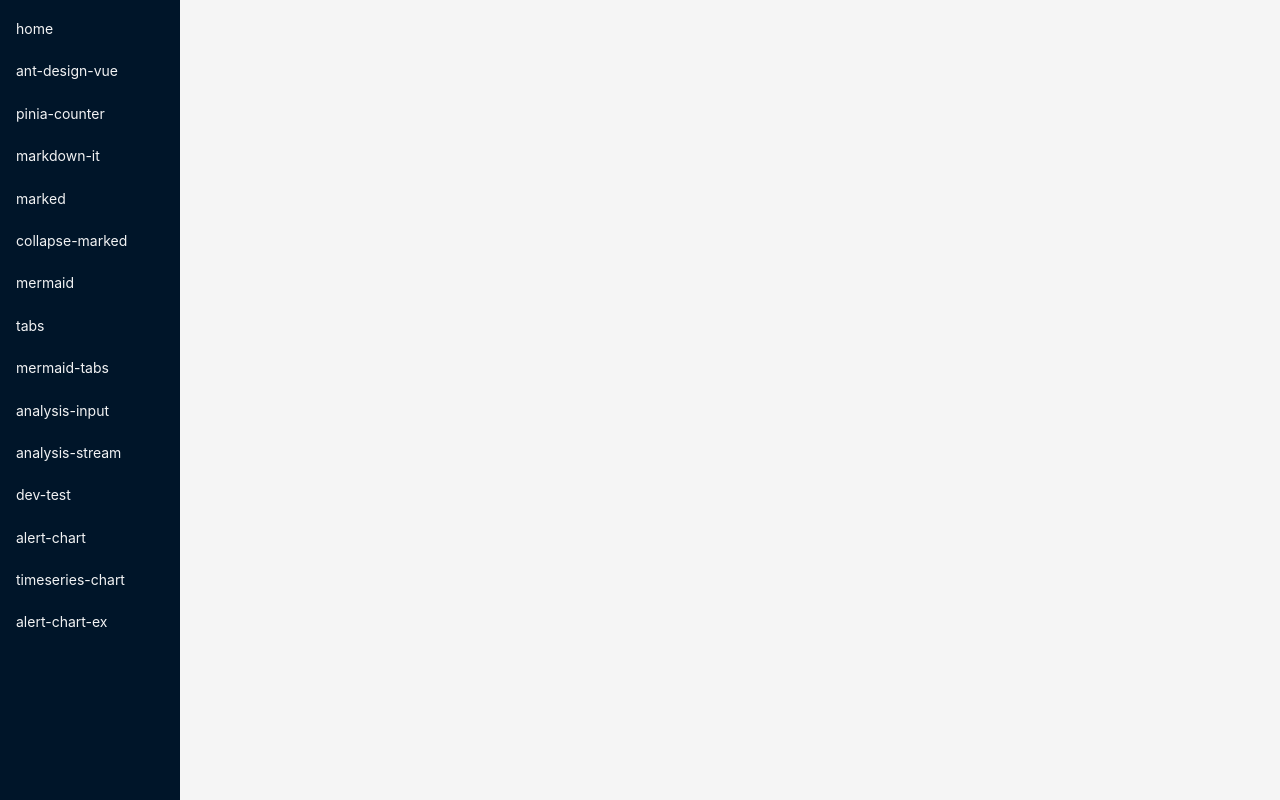
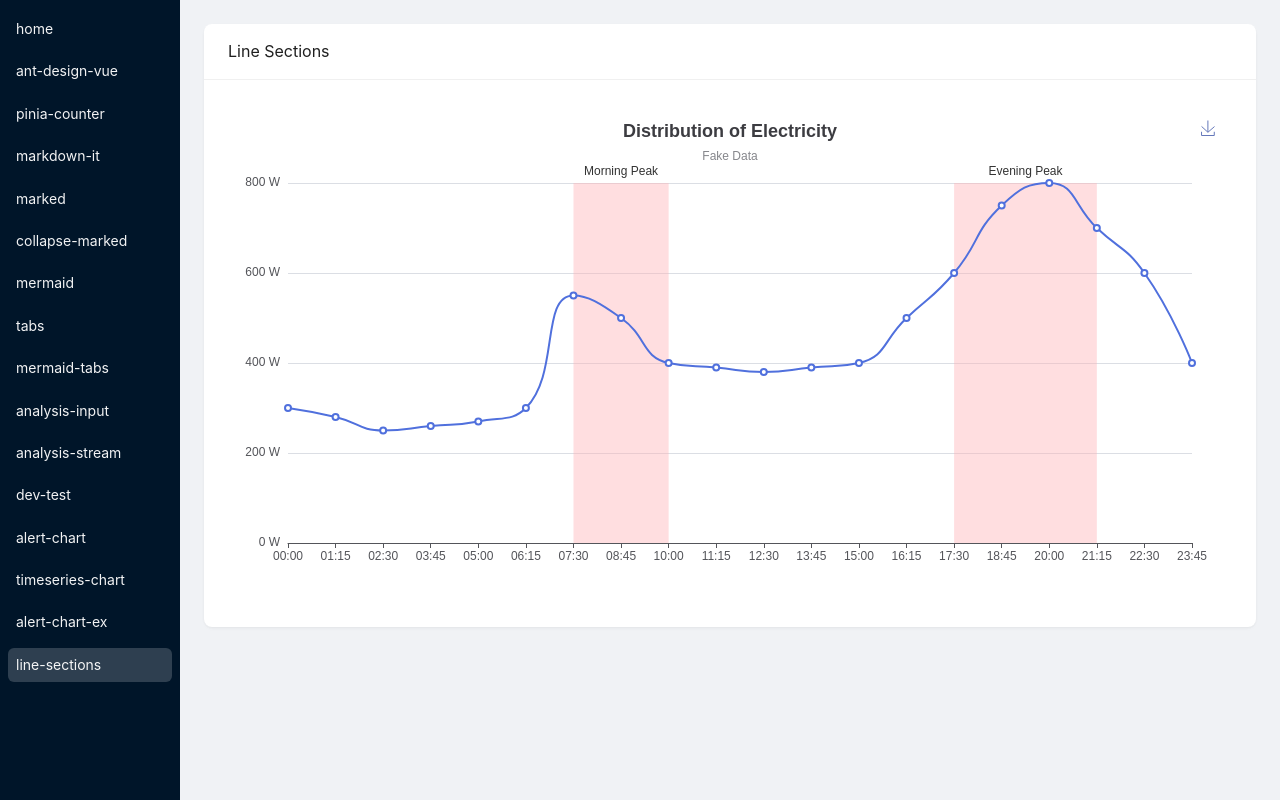
Before and after one commit to yokewang/vue3-ant-learn, a Vue app: page /line-sections in a window 1280 px wide. Built offline with nearby package versions, Linux system fonts and the light colour scheme.

Commit message:
feat: add line sections view

```diff
--- a/src/router/index.js
+++ b/src/router/index.js
@@ -14,6 +14,7 @@
 import AlertChartView from '../views/AlertChartView.vue'
 import TimeSeriesChartView from '../views/TimeSeriesChartView.vue'
 import AlertChartExView from '../views/AlertChartExView.vue'
+import LineSectionView from '../views/LineSectionView.vue'
 
 const router = createRouter({
   history: createWebHistory(import.meta.env.BASE_URL),
@@ -93,6 +94,11 @@
       name: 'alert-chart-ex',
       component: AlertChartExView,
     },
+    {
+      path: '/line-sections',
+      name: 'line-sections',
+      component: LineSectionView,
+    },
   ],
 })
 
--- /dev/null
+++ b/src/views/LineSectionView.vue
@@ -0,0 +1,144 @@
+<script setup>
+import { ref } from 'vue'
+import { use } from 'echarts/core'
+import { CanvasRenderer } from 'echarts/renderers'
+import { LineChart } from 'echarts/charts'
+import { GridComponent, TooltipComponent, ToolboxComponent, TitleComponent, MarkAreaComponent } from 'echarts/components'
+import VChart from 'vue-echarts'
+
+use([
+  CanvasRenderer,
+  LineChart,
+  GridComponent,
+  TooltipComponent,
+  ToolboxComponent,
+  TitleComponent,
+  MarkAreaComponent,
+])
+
+const chartOption = ref({
+  title: {
+    text: 'Distribution of Electricity',
+    subtext: 'Fake Data',
+  },
+  tooltip: {
+    trigger: 'axis',
+    axisPointer: {
+      type: 'cross',
+    },
+  },
+  toolbox: {
+    show: true,
+    feature: {
+      saveAsImage: {},
+    },
+  },
+  grid: {
+    left: '60px',
+    right: '40px',
+    top: '80px',
+    bottom: '60px',
+  },
+  xAxis: {
+    type: 'category',
+    boundaryGap: false,
+    data: [
+      '00:00',
+      '01:15',
+      '02:30',
+      '03:45',
+      '05:00',
+      '06:15',
+      '07:30',
+      '08:45',
+      '10:00',
+      '11:15',
+      '12:30',
+      '13:45',
+      '15:00',
+      '16:15',
+      '17:30',
+      '18:45',
+      '20:00',
+      '21:15',
+      '22:30',
+      '23:45',
+    ],
+  },
+  yAxis: {
+    type: 'value',
+    axisLabel: {
+      formatter: '{value} W',
+    },
+    axisPointer: {
+      snap: true,
+    },
+  },
+  series: [
+    {
+      name: 'Electricity',
+      type: 'line',
+      smooth: true,
+      data: [
+        300, 280, 250, 260, 270, 300, 550, 500, 400, 390, 380, 390, 400, 500,
+        600, 750, 800, 700, 600, 400,
+      ],
+      markArea: {
+        silent: true,
+        itemStyle: {
+          color: 'rgba(255, 173, 177, 0.4)',
+        },
+        data: [
+          [
+            {
+              name: 'Morning Peak',
+              xAxis: '07:30',
+            },
+            {
+              xAxis: '10:00',
+            },
+          ],
+          [
+            {
+              name: 'Evening Peak',
+              xAxis: '17:30',
+            },
+            {
+              xAxis: '21:15',
+            },
+          ],
+        ],
+      },
+    },
+  ],
+})
+</script>
+
+<template>
+  <div class="page-container">
+    <a-card title="Line Sections" :bordered="false">
+      <div class="chart-wrapper">
+        <v-chart class="chart" :option="chartOption" autoresize />
+      </div>
+    </a-card>
+  </div>
+</template>
+
+<style scoped>
+.page-container {
+  padding: 24px;
+  min-height: 100vh;
+  background-color: #f0f2f5;
+}
+
+.chart-wrapper {
+  width: 100%;
+  background-color: #fff;
+  border-radius: 4px;
+}
+
+.chart {
+  width: 100%;
+  height: 500px;
+}
+</style>
```
